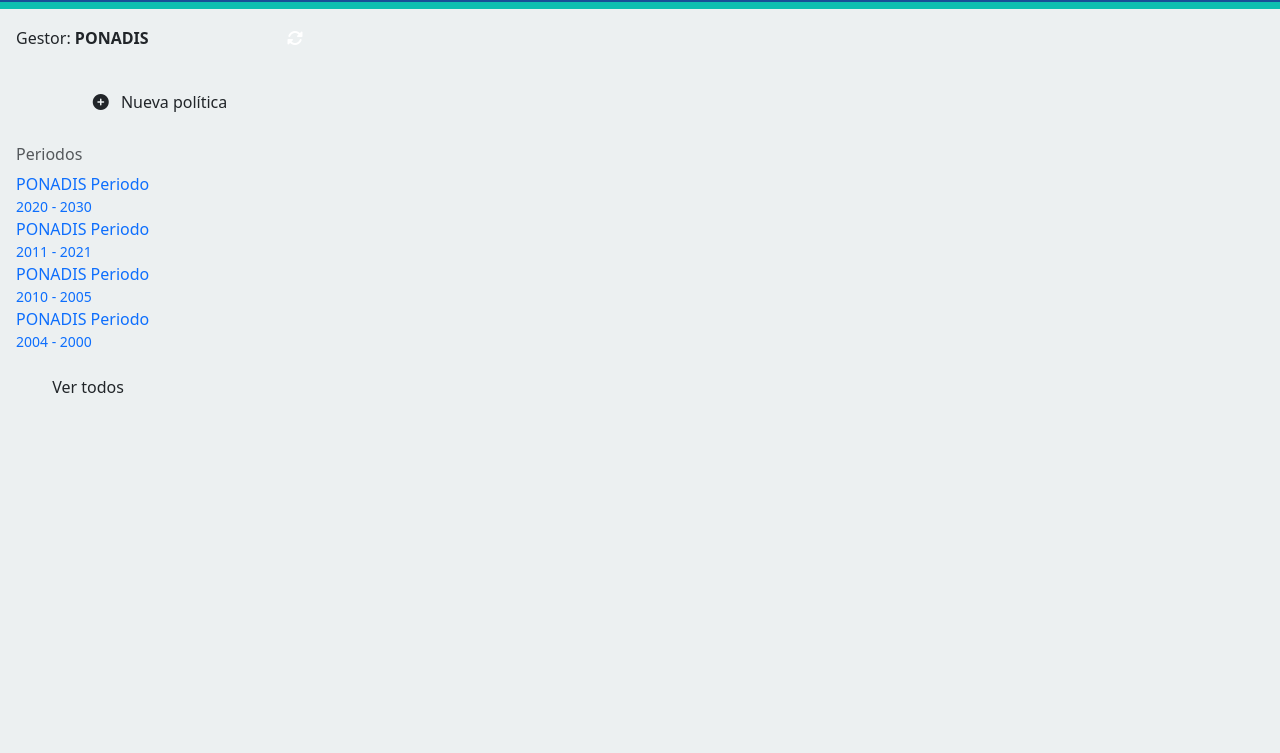
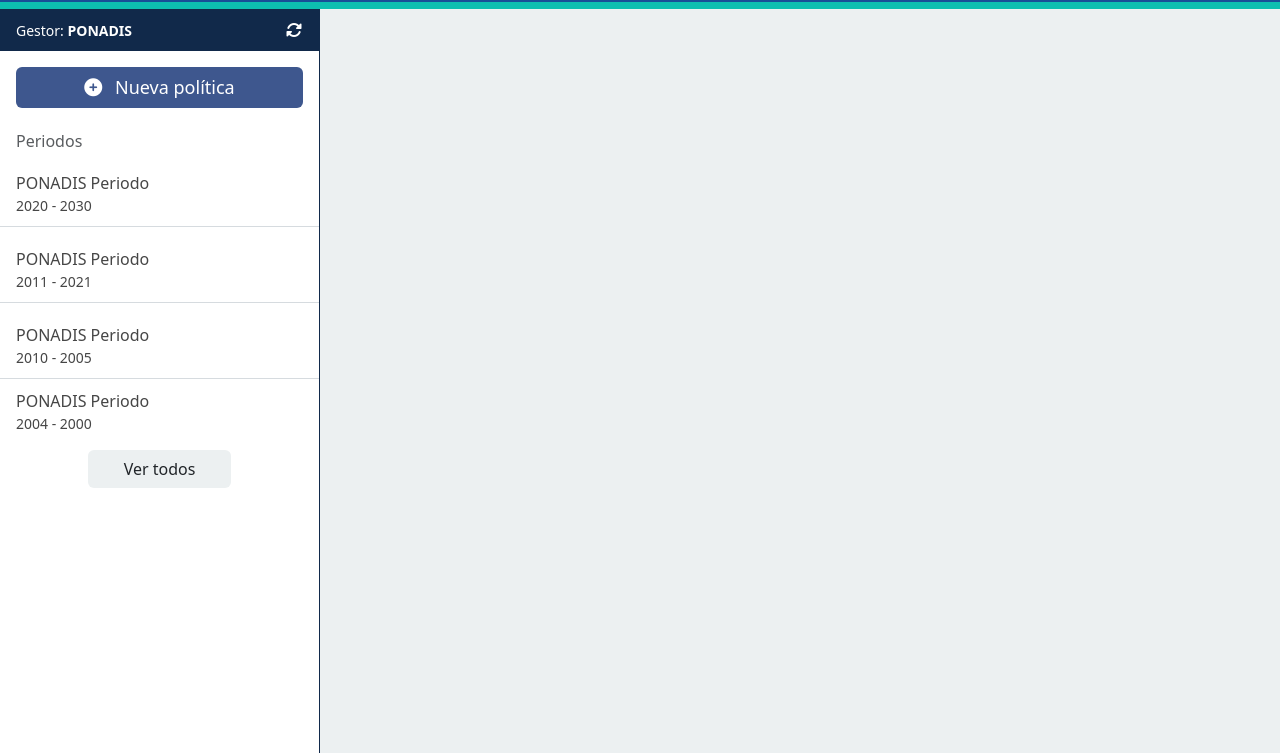
Before and after one commit to ismora/C1_2026_SOFT11, a plain HTML site: page Bootstrap/ponadis.html in a window 1280 px wide. Shown: the part 56-809 px from the top of the page. Drawn offline with nearby package versions, Linux system fonts and the light colour scheme.

Commit message:
[style]: Barra lateral (lista de políticas)

```diff
--- a/Bootstrap/css/ponadis.css
+++ b/Bootstrap/css/ponadis.css
@@ -32,6 +32,55 @@ body{
     display: block;
 }
 
+
+/* Barra lateral */
+.sidebar {
+    background-color: var(--blanco);
+    border-right: 1px solid var(--azulOscuro);
+    min-height: calc(100vh - 56px);
+}
+
+.role-box {
+    background-color: var(--azulOscuro);
+    color: var(--blanco);
+    font-size: 14px;
+    height: 42px;
+}
+
+.btn-nueva-politica {
+    background-color: var(--azulClaro);
+    color: var(--blanco);
+    font-size: 18px;
+}
+
+.btn-nueva-politica:hover {
+    background-color: var(--azul);
+    color: var(--blanco);
+}
+
+.btn-ver-politicas{
+    background-color: var(--grisClaro);
+    display: block;
+    margin: 0 auto;
+}
+
+.list-politicas li:not(:last-child) {
+    border-bottom: 1px solid var(--gris);
+    padding: 10px 1rem 10px 1rem;
+    margin: 10px -1rem 10px -1rem;
+    /*El padre de la lista tiene p-3 de Bootstrap (.p-3 = padding: 1rem; aprox. 8px)
+    10px 1rem 10px 1rem; == top right bottom left; == top: 10px right: 1rem bottom: 10px left: 1rem
+    Con el margin negativo se saca el li 1rem hacia afuera.
+    Con el padding interno se compensa para que el texto no se desalineé.
+    Y el borde ocupa todo el ancho.
+  */
+    margin-bottom: 10px;
+}
+
+.list-politicas a{
+    color: var(--grisOscuro);
+}
+
 /*
 @media(prefers-color-scheme: dark){
     body{
```
